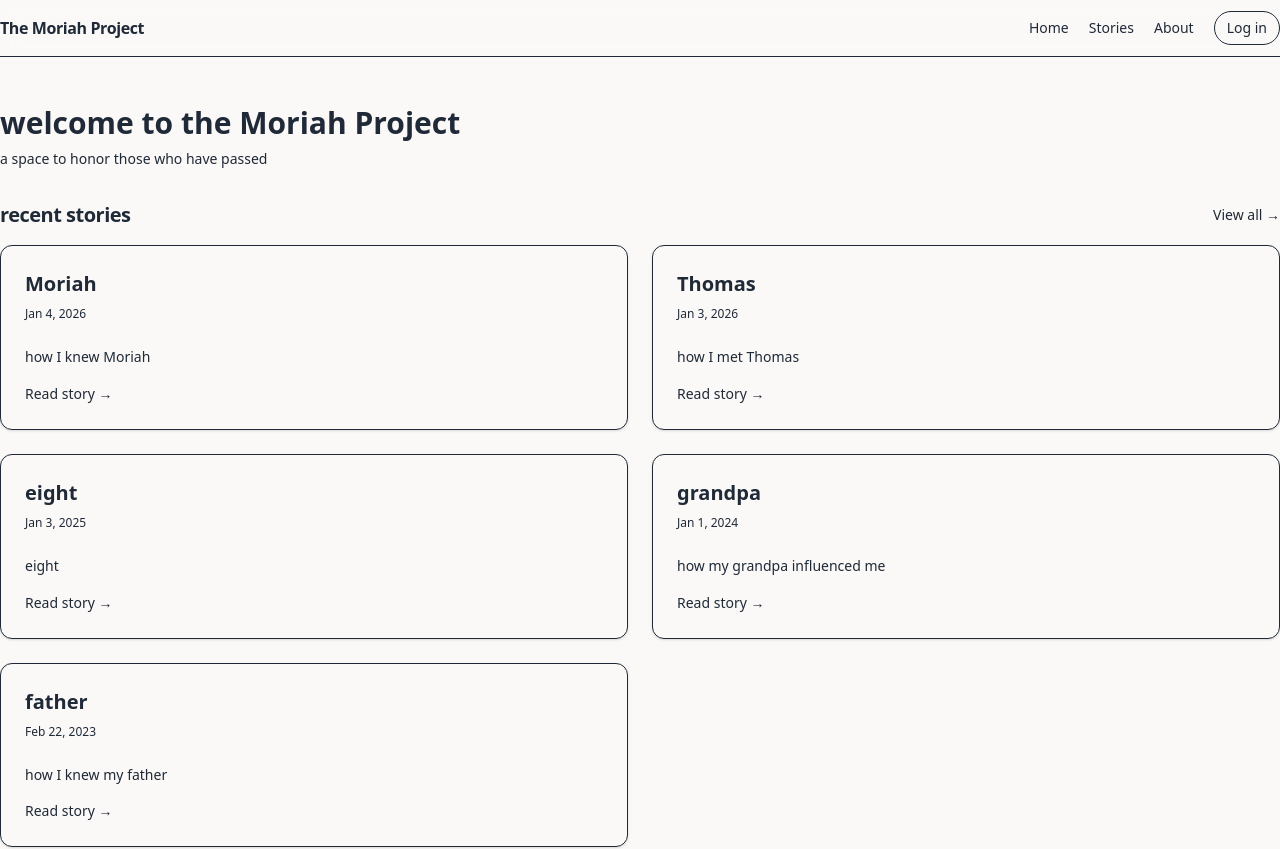
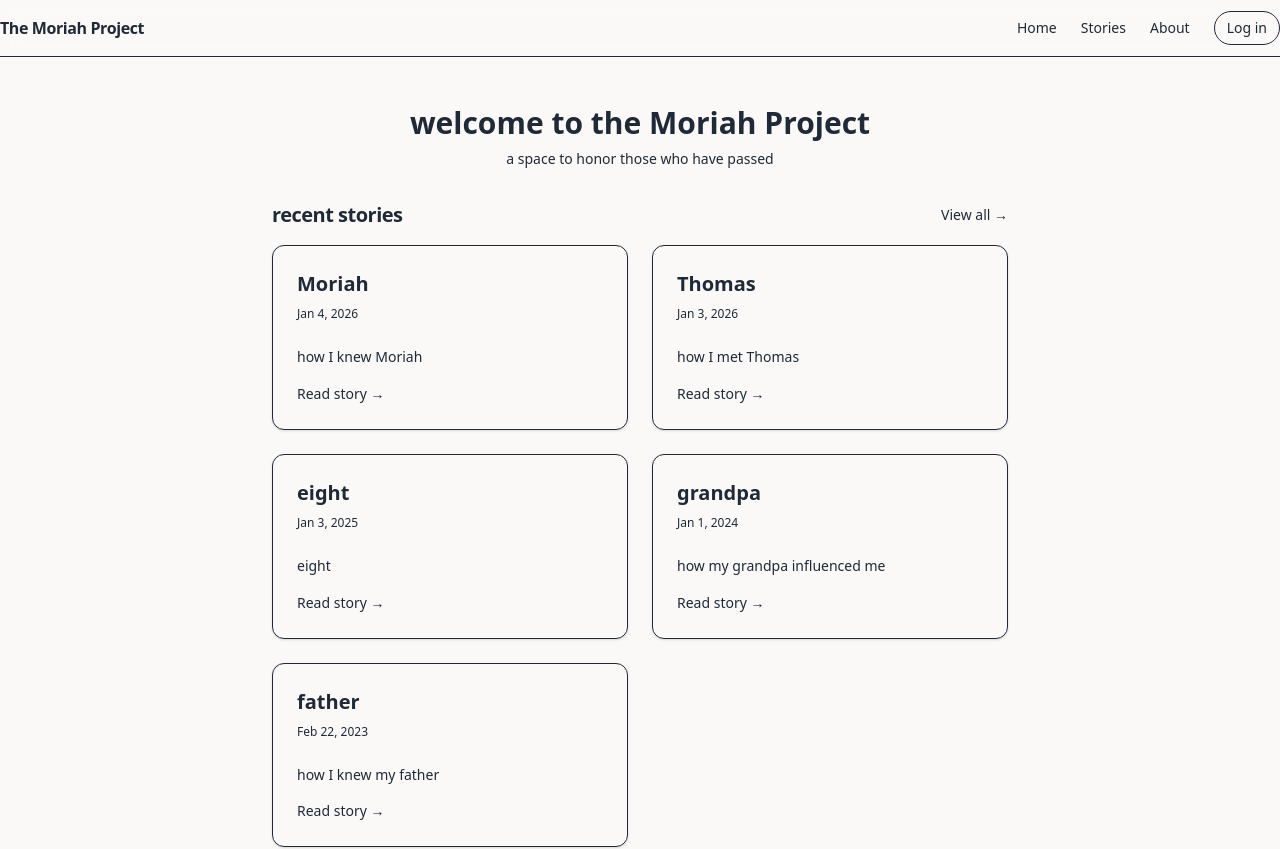
Before and after one commit to gojoego/moriah_project_v2, a Next.js app in the folder frontend/: page / in a window 1280 px wide. Shown: the top 849 px of the page. Built offline with nearby package versions, Linux system fonts and the light colour scheme.

Commit message:
adding basic styling

```diff
--- a/frontend/src/app/page.tsx
+++ b/frontend/src/app/page.tsx
@@ -8,8 +8,8 @@ export default function HomePage() {
         .slice(0, 5);
 
     return (
-        <main className="space-y-8">
-            <header className="space-y-2">
+        <main className="mx-auto max-w-3xl space-y-8 px-4">
+            <header className="space-y-2 text-center">
                 <h1 className="text-3xl font-semibold">
                     welcome to the Moriah Project
                 </h1>
--- a/frontend/src/components/layout/SiteHeader.tsx
+++ b/frontend/src/components/layout/SiteHeader.tsx
@@ -9,11 +9,13 @@ const navLinks = [
 export function SiteHeader() {
   return (
     <header className="sticky top-0 z-40 border-b bg-background/80 backdrop-blur">
-      <div className="moriah-container flex h-14 items-center justify-between">
+      <div className="moriah-container">
+        <div className="flex h-14 items-center justify-between">
           <Link href="/" className="font-semibold tracking-tight">
             The Moriah Project
           </Link>
-        <nav className="flex items-center gap-5">
+
+          <nav className="flex items-center gap-6">
             {navLinks.map((l) => (
               <Link
                 key={l.href}
@@ -23,6 +25,7 @@ export function SiteHeader() {
                 {l.label}
               </Link>
             ))}
+
             <Link
               href="/auth/login"
               className="text-sm rounded-full border px-3 py-1.5 bg-card hover:bg-muted transition"
@@ -31,6 +34,7 @@ export function SiteHeader() {
             </Link>
           </nav>
         </div>
+      </div>
     </header>
   );
 }
```
Lines whose indentation alone changed are shown as unchanged.
